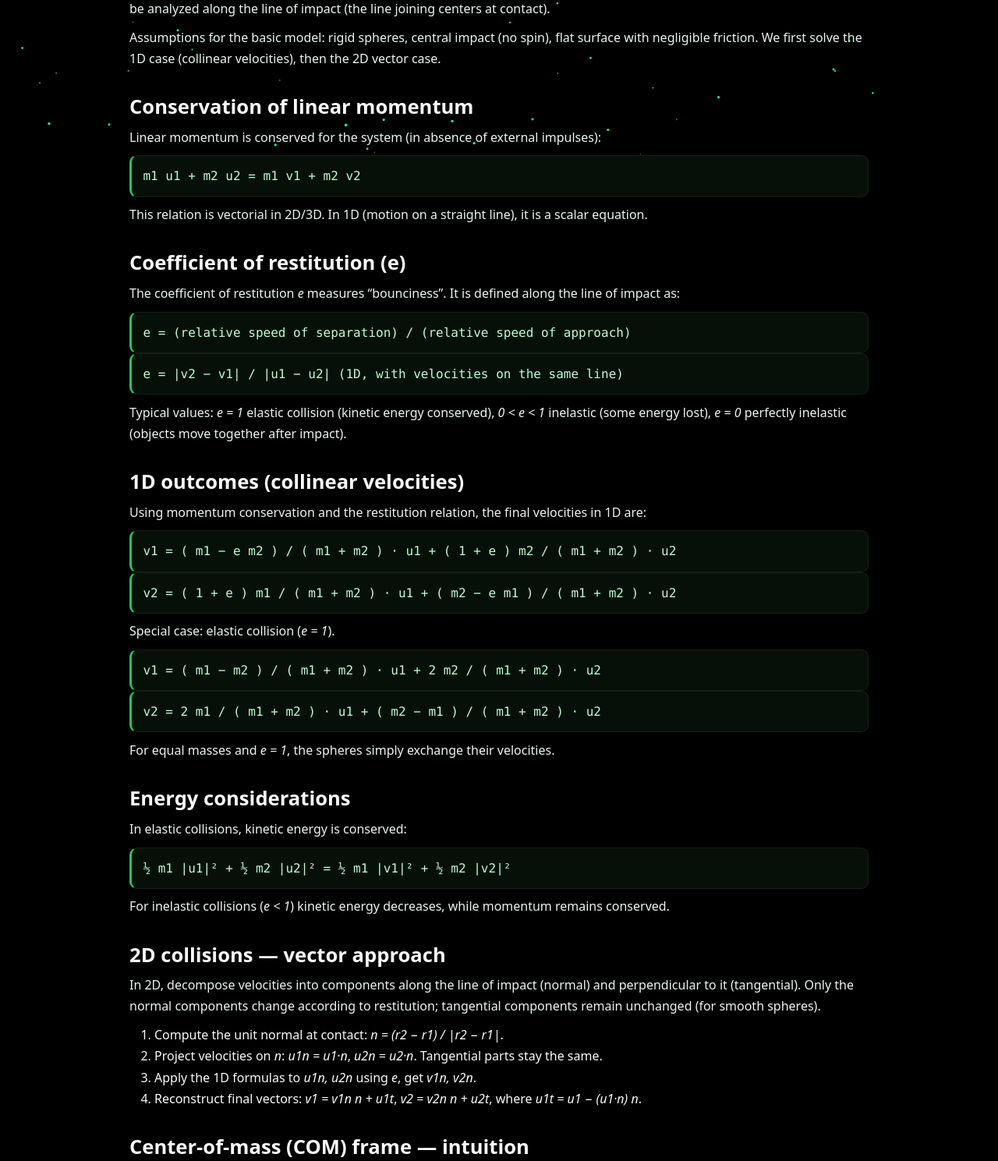
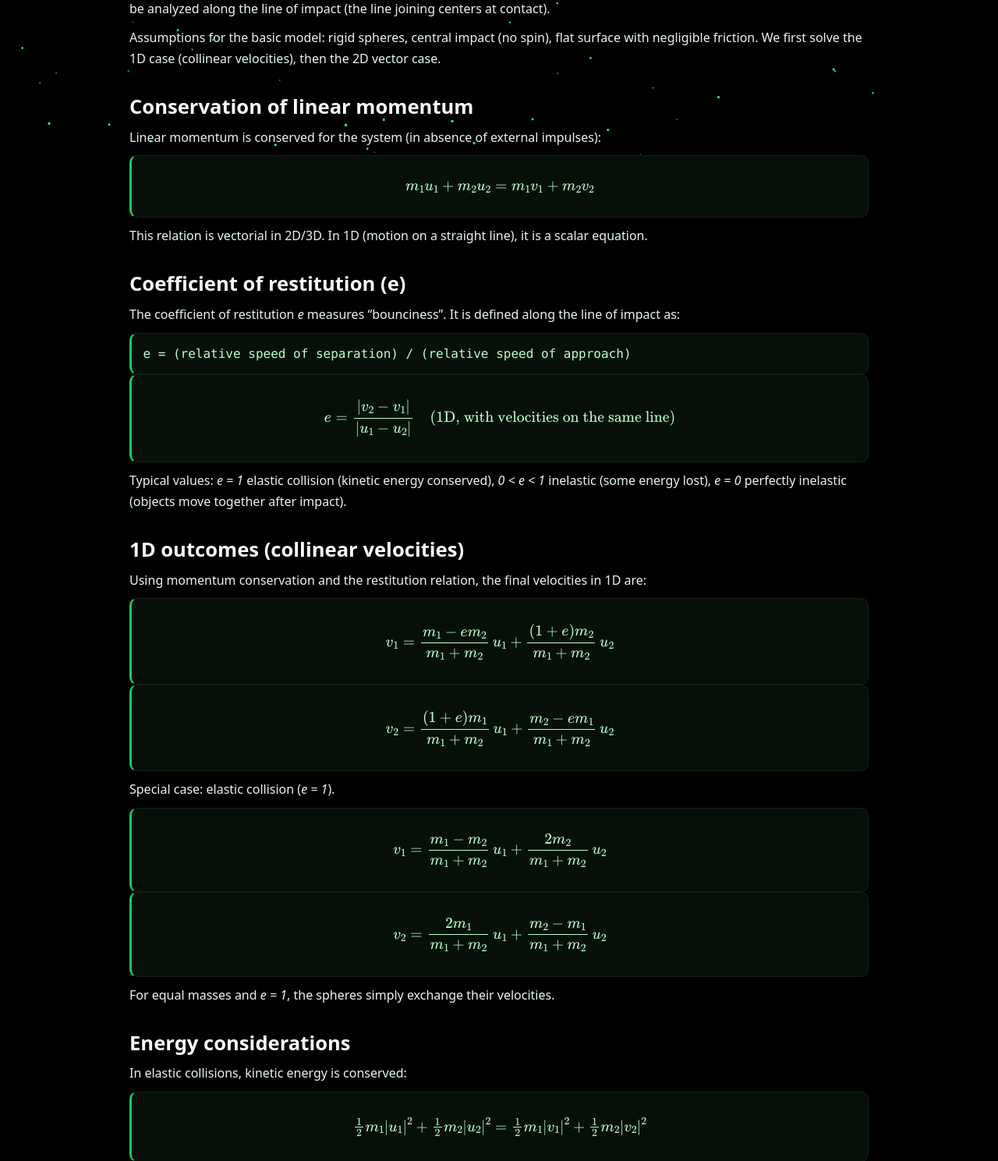
Before and after one commit to CrocoDealu/5_voinici, a Django app: page /theory/collision/ in a window 1280 px wide. Shown: the part 567-2056 px from the top of the page at 78% size. Run offline with Django 5.2, Linux system fonts and the light colour scheme.

Commit message:
added latex

```diff
--- a/app-django/voinici/templates/base.html
+++ b/app-django/voinici/templates/base.html
@@ -10,6 +10,19 @@
   <link rel="stylesheet" href="{% static 'css/home.css' %}" />
 
   {% block extra_css %}{% endblock %}
+  <!-- Math rendering: load MathJax to render LaTeX in theory pages -->
+  <script>
+    window.MathJax = {
+      tex: {
+        inlineMath: [['\\(', '\\)']],
+        displayMath: [['$$','$$']]
+      },
+      options: {
+        skipHtmlTags: ['script','noscript','style','textarea','pre','code']
+      }
+    };
+  </script>
+  <script src="https://cdn.jsdelivr.net/npm/mathjax@3/es5/tex-chtml.js"></script>
 </head>
 
 <body class="bg-black text-light">
--- a/app-django/voinici/templates/theory/collision.html
+++ b/app-django/voinici/templates/theory/collision.html
@@ -44,7 +44,7 @@
         <p>
             Linear momentum is conserved for the system (in absence of external impulses):
         </p>
-        <div class="formula">m1 u1 + m2 u2 = m1 v1 + m2 v2</div>
+        <div class="formula">$$m_1 u_1 + m_2 u_2 = m_1 v_1 + m_2 v_2$$</div>
         <p>
             This relation is vectorial in 2D/3D. In 1D (motion on a straight line), it is a scalar equation.
         </p>
@@ -57,7 +57,7 @@
             as:
         </p>
         <div class="formula">e = (relative speed of separation) / (relative speed of approach)</div>
-        <div class="formula">e = |v2 − v1| / |u1 − u2| (1D, with velocities on the same line)</div>
+    <div class="formula">$$e = \dfrac{|v_2 - v_1|}{|u_1 - u_2|}\quad\text{(1D, with velocities on the same line)}$$</div>
         <p>
             Typical values: <em>e = 1</em> elastic collision (kinetic energy conserved),
             <em>0 &lt; e &lt; 1</em> inelastic (some energy lost),
@@ -70,21 +70,13 @@
         <p>
             Using momentum conservation and the restitution relation, the final velocities in 1D are:
         </p>
-        <div class="formula">
-            v1 = ( m1 − e m2 ) / ( m1 + m2 ) · u1 + ( 1 + e ) m2 / ( m1 + m2 ) · u2
-        </div>
-        <div class="formula">
-            v2 = ( 1 + e ) m1 / ( m1 + m2 ) · u1 + ( m2 − e m1 ) / ( m1 + m2 ) · u2
-        </div>
+        <div class="formula">$$v_1 = \dfrac{m_1 - e m_2}{m_1 + m_2}\,u_1 + \dfrac{(1+e)m_2}{m_1 + m_2}\,u_2$$</div>
+        <div class="formula">$$v_2 = \dfrac{(1+e)m_1}{m_1 + m_2}\,u_1 + \dfrac{m_2 - e m_1}{m_1 + m_2}\,u_2$$</div>
         <p>
             Special case: elastic collision (<em>e = 1</em>).
         </p>
-        <div class="formula">
-            v1 = ( m1 − m2 ) / ( m1 + m2 ) · u1 + 2 m2 / ( m1 + m2 ) · u2
-        </div>
-        <div class="formula">
-            v2 = 2 m1 / ( m1 + m2 ) · u1 + ( m2 − m1 ) / ( m1 + m2 ) · u2
-        </div>
+        <div class="formula">$$v_1 = \dfrac{m_1 - m_2}{m_1 + m_2}\,u_1 + \dfrac{2 m_2}{m_1 + m_2}\,u_2$$</div>
+        <div class="formula">$$v_2 = \dfrac{2 m_1}{m_1 + m_2}\,u_1 + \dfrac{m_2 - m_1}{m_1 + m_2}\,u_2$$</div>
         <p>
             For equal masses and <em>e = 1</em>, the spheres simply exchange their velocities.
         </p>
@@ -95,7 +87,7 @@
         <p>
             In elastic collisions, kinetic energy is conserved:
         </p>
-        <div class="formula">½ m1 |u1|² + ½ m2 |u2|² = ½ m1 |v1|² + ½ m2 |v2|²</div>
+    <div class="formula">$$\tfrac{1}{2} m_1 |u_1|^{2} + \tfrac{1}{2} m_2 |u_2|^{2} = \tfrac{1}{2} m_1 |v_1|^{2} + \tfrac{1}{2} m_2 |v_2|^{2}$$</div>
         <p>
             For inelastic collisions (<em>e &lt; 1</em>) kinetic energy decreases, while momentum remains conserved.
         </p>
```
Also changed, not shown: app-django/voinici/templates/theory/inclined_plane.html (+7 -7 lines), app-django/voinici/templates/theory/pendulum.html (+8 -8 lines).
